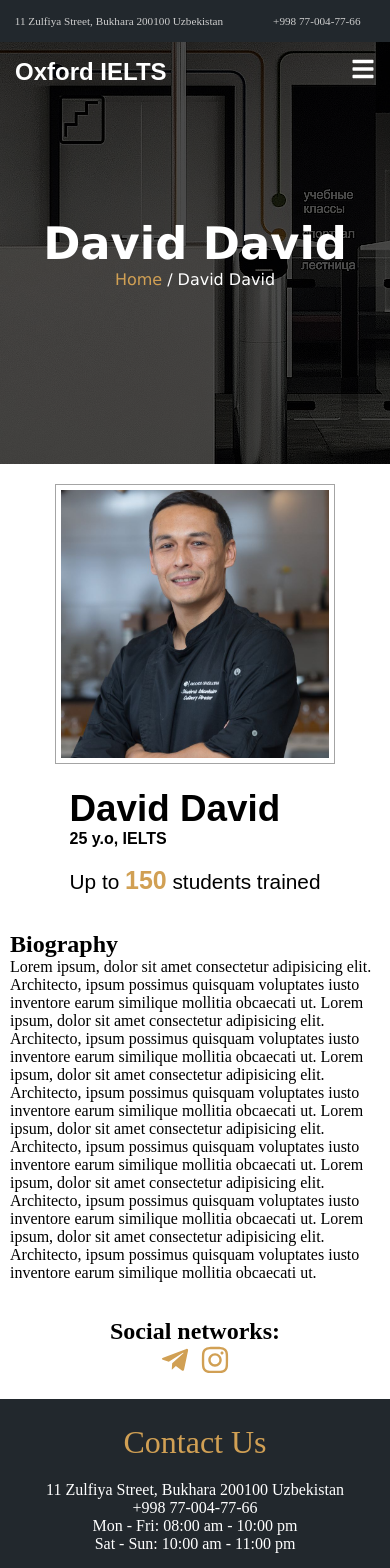
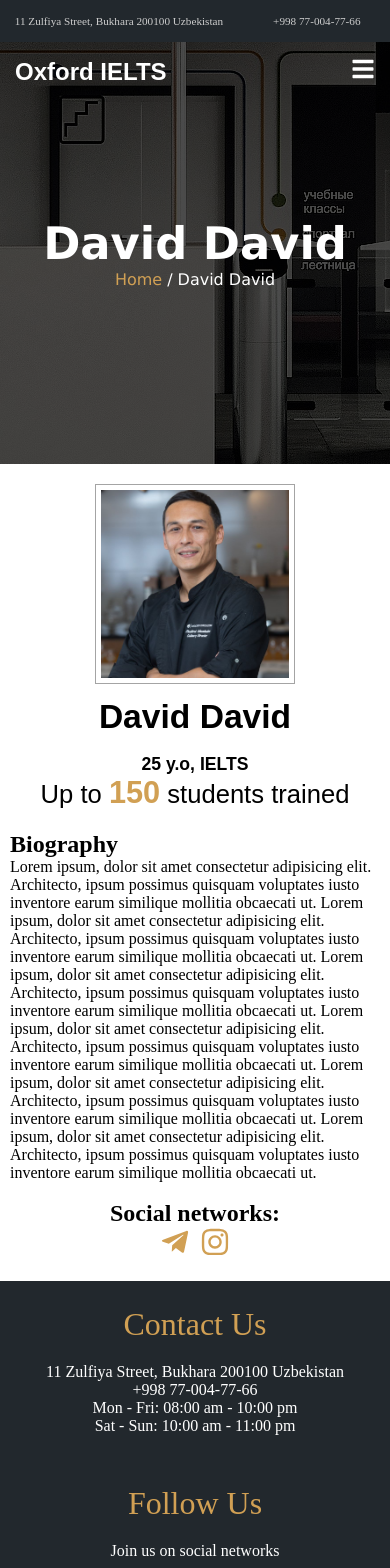
Before and after one commit to akiakiaki9/oxford-ielts-center, a React (Create React App) app: page /teachers/1 in a window 390 px wide. Shown: the top 1568 px of the page. Built offline with nearby package versions, Linux system fonts and the light colour scheme.

Commit message:
fixed teacher detail

```diff
--- a/src/components/TeachersDetail.jsx
+++ b/src/components/TeachersDetail.jsx
@@ -56,29 +56,28 @@ export default function TeachersDetail() {
                 <div className='teacherdet'>
                     <div className="teacherdet-blok">
                         <div className='teacherdet-blok__container'>
-                            <div className='teacherdet-blok__container-1'>
+                            <div className="teacherdet-blok__container-1">
+                                <img src={teacher.image} alt={`Photo of ${teacher.title}`} />
+                            </div>
+                            <div className='teacherdet-blok__container-2'>
                                 <h1 className='teacherdet__title'>{teacher.title}</h1>
+                                <br />
                                 <b className='teacherdet__age'>{teacher.age} y.o, {teacher.category}</b>
-                                <br /><br />
+                                <br />
                                 <p className='teacherdet__students'>Up to <span>{studentsCount}</span> students trained</p>
                             </div>
                         </div>
-                        <div className="teacherdet-blok__container">
-                            <img src={teacher.image} alt={`Photo of ${teacher.title}`} />
-                        </div>
-                    </div>
-                    <br />
-                    <br />
-                    <div className="teacherdet-footer">
+                        <div className="teachersdet-blok__container">
                             <h2>Biography</h2>
                             <p>{teacher.body} {teacher.body} {teacher.body} {teacher.body} {teacher.body} {teacher.body}</p>
-                    </div>
-                    <br /><br />
-                    <div className="teacherdet-links">
+                            <br />
+                            <div className="teacherdet-blok__container-links">
                                 <h2>Social networks:</h2>
                                 <div>
                                     <a href={teacher.telegramLink}><FaTelegramPlane className='teacherdet__link' /></a>
                                     <a href={teacher.instagramLink}><FaInstagram className='teacherdet__link' /></a>
+                                </div>
+                            </div>
                         </div>
                     </div>
                 </div>
--- a/src/css files/contactform.css
+++ b/src/css files/contactform.css
@@ -104,8 +104,8 @@
 }
 
 .contact-title__div {
+    max-width: 300px;
     margin: auto;
-    max-width: 500px;
     width: 100%;
     height: 3px;
     background: linear-gradient(90deg, rgba(209,160,84,1) 0%, rgba(34,40,45,1) 100%);
--- a/src/css files/teacherdet.css
+++ b/src/css files/teacherdet.css
@@ -5,14 +5,15 @@
 .teacherdet-blok {
     display: flex;
     justify-content: center;
-    flex-wrap: wrap-reverse;
-    gap: 150px;
+    flex-wrap: wrap;
+    gap: 20px;
 }
 
-.teacherdet-blok__container-1 p span {
-    color: var(--orange-color);
-    font-size: 120%;
-    font-weight: bold;
+.teacherdet-blok__container {
+    display: flex;
+    justify-content: center;
+    align-items: center;
+    gap: 50px;
 }
 
 .teacherdet-blok__container img {
@@ -24,7 +25,7 @@
 }
 
 .teacherdet__title {
-    font-size: 300%;
+    font-size: 280%;
     font-family: sans-serif;
 }
 
@@ -44,13 +45,19 @@
     font-family: sans-serif;
 }
 
+.teacherdet-blok__container-2 p span {
+    color: var(--orange-color);
+    font-size: 120%;
+    font-weight: bold;
+}
 
 
-.teacherdet-links {
+
+.teacherdet-blok__container-links {
     text-align: center;
 }
 
-.teacherdet-links div {
+.teacherdet-blok__container-links div {
     display: flex;
     justify-content: center;
     gap: 10px;
@@ -68,39 +75,19 @@
     opacity: .7;
 }
 
-@media (max-width: 846px) {
-    .teacherdet-blok {
-        display: flex;
-        justify-content: center;
-        flex-wrap: wrap-reverse;
-        gap: 50px;
+@media (max-width: 636px) {
+    .teacherdet-blok__container {
+        flex-direction: column;
+        gap: 10px;
+        text-align: center;
+    }
+
+    .teacherdet-blok__container img {
+        width: 200px;
+        height: 200px;
+    }
+
+    .teacherdet__title {
+        font-size: 210%;
     }
 }
-
-@media (max-width: 743px) {
-    .teacherdet-blok {
-        display: flex;
-        justify-content: center;
-        flex-wrap: wrap-reverse;
-        gap: 20px;
-    }
-    .teacherdet__title {
-        font-size: 230%;
-        font-family: sans-serif;
-    }
-    .teacherdet__age {
-        font-size: 100%;
-        font-family: sans-serif;
-    }
-    .teacherdet__students {
-        font-size: 130%;
-        font-family: sans-serif;
-    }
-}
-
-@media (max-width: 709px) {
-    .teacherdet-blok__container img {
-        width: 280px;
-        height: 280px;
-    }
-}
--- a/src/css files/teachers.css
+++ b/src/css files/teachers.css
@@ -44,3 +44,10 @@
         height: 250px;
     }
 }
+
+@media (max-width: 407px) {
+    .teachers__img {
+        width: 150px;
+        height: 250px;
+    }
+}
```
Lines whose indentation alone changed are shown as unchanged.
